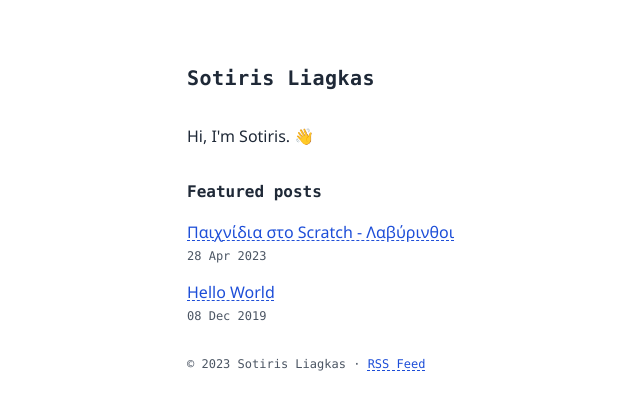
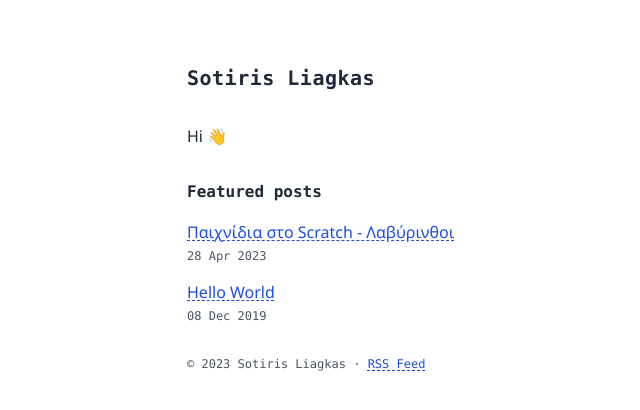
Before and after one commit to liagason/A-Jekyll-Blog, a Jekyll site: the page built from index.html, in a window 1280 px wide. Shown: the top 410 px of the page, without its empty margins (149-789 px from the left). Built offline with Jekyll 4.4.1, drawn with Linux system fonts in a browser that asks for light colours.

Commit message:
Update header.html

```diff
--- a/_includes/header.html
+++ b/_includes/header.html
@@ -1,3 +1,3 @@
 <h1 class="font-semibold font-mono tracking-wide antialiased text-xl text-gray-800 pb-8"><strong>{{ site.author_name }}</strong></h1>
-<p class="text-gray-800">Hi, I'm Sotiris. 👋</p>
+<p class="text-gray-800">Hi 👋</p>
 <!-- <p class="text-gray-800">PGP Fingerprint: 2624 5C1A F884 92BD A08B 8641 1854 CE95 29E1 9862</p> -->
```
